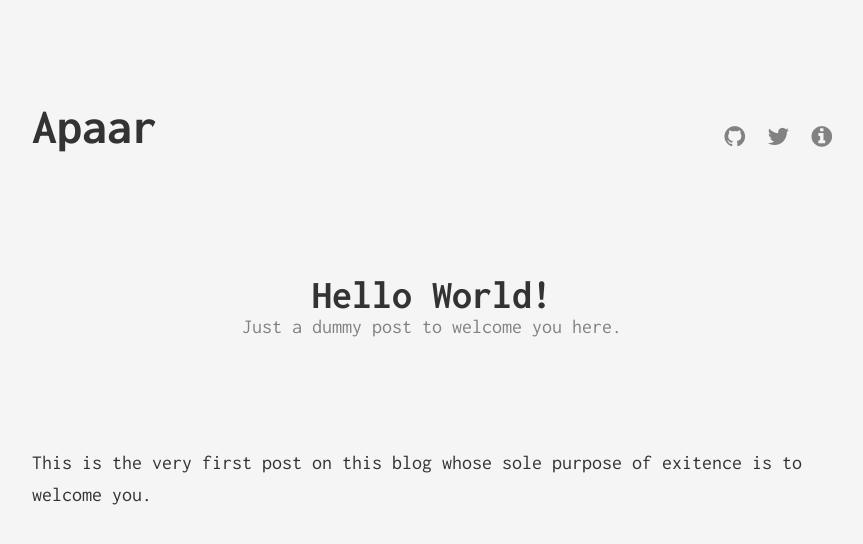
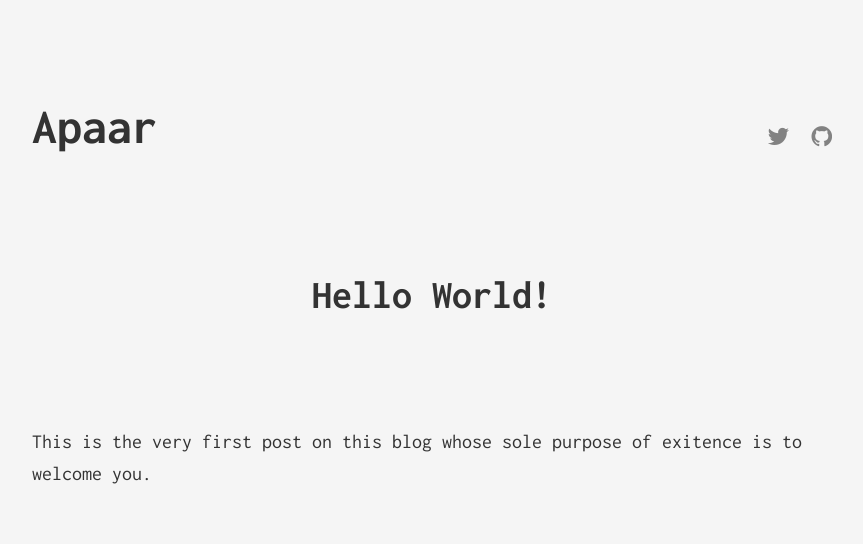
Before and after one commit to gareebdaas/gareebdaas.github.io, a Jekyll site: the page built from _posts/2019-07-02-hello-wolrd.md, in a window 1280 px wide. Shown: the top 544 px of the page, without its empty margins (208-1071 px from the left). Built offline with Jekyll 4.4.1, drawn with Linux system fonts in a browser that asks for light colours.

Commit message:
Initialization

```diff
--- a/_includes/header.html
+++ b/_includes/header.html
@@ -4,19 +4,17 @@
     </div>
 
     <ul class="social-links">
+        {% if site.author.twitter %}
+            <a href="https://twitter.com/{{ site.author.twitter }}" class="social-links__entry" target="_blank">
+                <i class="fa fa-twitter"></i>
+            </a>
+        {% endif %}
+
         {% if site.author.github %}
             <a href="https://github.com/{{ site.author.github }}" class="social-links__entry" target="_blank">
                 <i class="fa fa-github"></i>
             </a>
         {% endif %}
 
-        {% if site.author.twitter %}
-            <a href="https://twitter.com/{{ site.author.twitter }}" class="social-links__entry" target="_blank">
-                <i class="fa fa-twitter"></i>
-            </a>
-        {% endif %}
-            <a href="/about" class="social-links__entry" target="_blank">
-                <i class="fa fa-info-circle"></i>
-            </a>
     </ul>
 </header>
--- a/_includes/page/title.html
+++ b/_includes/page/title.html
@@ -1,4 +1,3 @@
 <h1 class="page-title">
     <div class="page-title__text">{{ page.title }}</div>
-    <div class="page-title__subtitle">{{ page.subtitle }}</div>
 </h1>
--- a/_includes/post/title.html
+++ b/_includes/post/title.html
@@ -1,4 +1,3 @@
 <h1 class="page-title post-title">
     <div class="page-title__text post-title__text">{{ page.title }}</div>
-    <div class="page-title__subtitle post-title__subtitle">{{ page.subtitle }}</div>
 </h1>
--- a/_posts/2019-07-02-hello-wolrd.md
+++ b/_posts/2019-07-02-hello-wolrd.md
@@ -1,7 +1,6 @@
 ---
 layout: post
 title:  "Hello World!"
-subtitle: "Just a dummy post to welcome you here."
 date:   2019-07-02 12:40:00
 ---
 This is the very first post on this blog whose sole purpose of exitence is to welcome you.
```
Also changed, not shown: about.md (deleted, +0 -14 lines), README.md.
